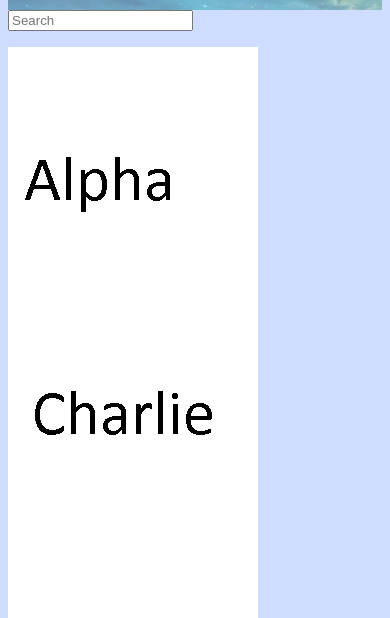
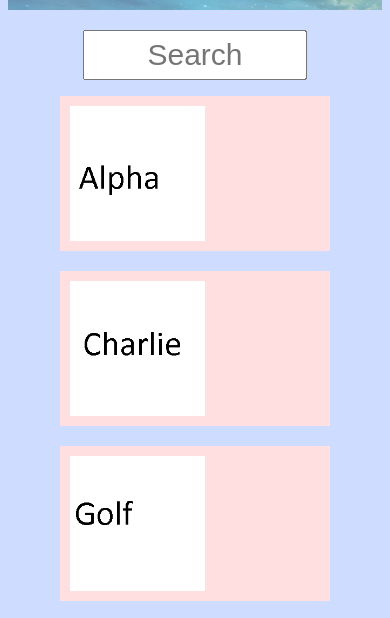
Before and after one commit to JXDaBoi/prototype_1, a plain HTML site: page pages/one.html in a window 390 px wide. Shown: the part 173-791 px from the top of the page. Drawn offline with Linux system fonts and the light colour scheme; a web font is replaced by a local one.

Commit message:
v1.3.1 Mobile Design implemented

```diff
--- a/style/sm.css
+++ b/style/sm.css
@@ -118,6 +118,22 @@
     font-size: 14px;
   }
 
+  #searchbar {
+    position: sticky;
+    top: -20px;
+  }
+
+  #searchbar input {
+    position: relative;
+    left: 50%;
+    transform: translateX(-50%);
+    top: 20px;
+    width: 60%;
+    height: 50px;
+    text-align: center;
+    font-size: 30px;
+  }
+
   .categoryCard {
     display: flex;
     flex-direction: column;
@@ -172,6 +188,23 @@
     background-color: #ffeaea;
   }
 
+  .content {
+    display: flex;
+    flex-direction: column;
+    padding: 20px;
+    gap: 20px;
+    align-items: center;
+  }
+
+  .content img {
+    padding: 10px;
+    width: 50%;
+  }
+
+  .content-card {
+    background-color: rgb(255, 223, 223);
+  }
+
   .topMid {
     top: 50%;
   }
```
